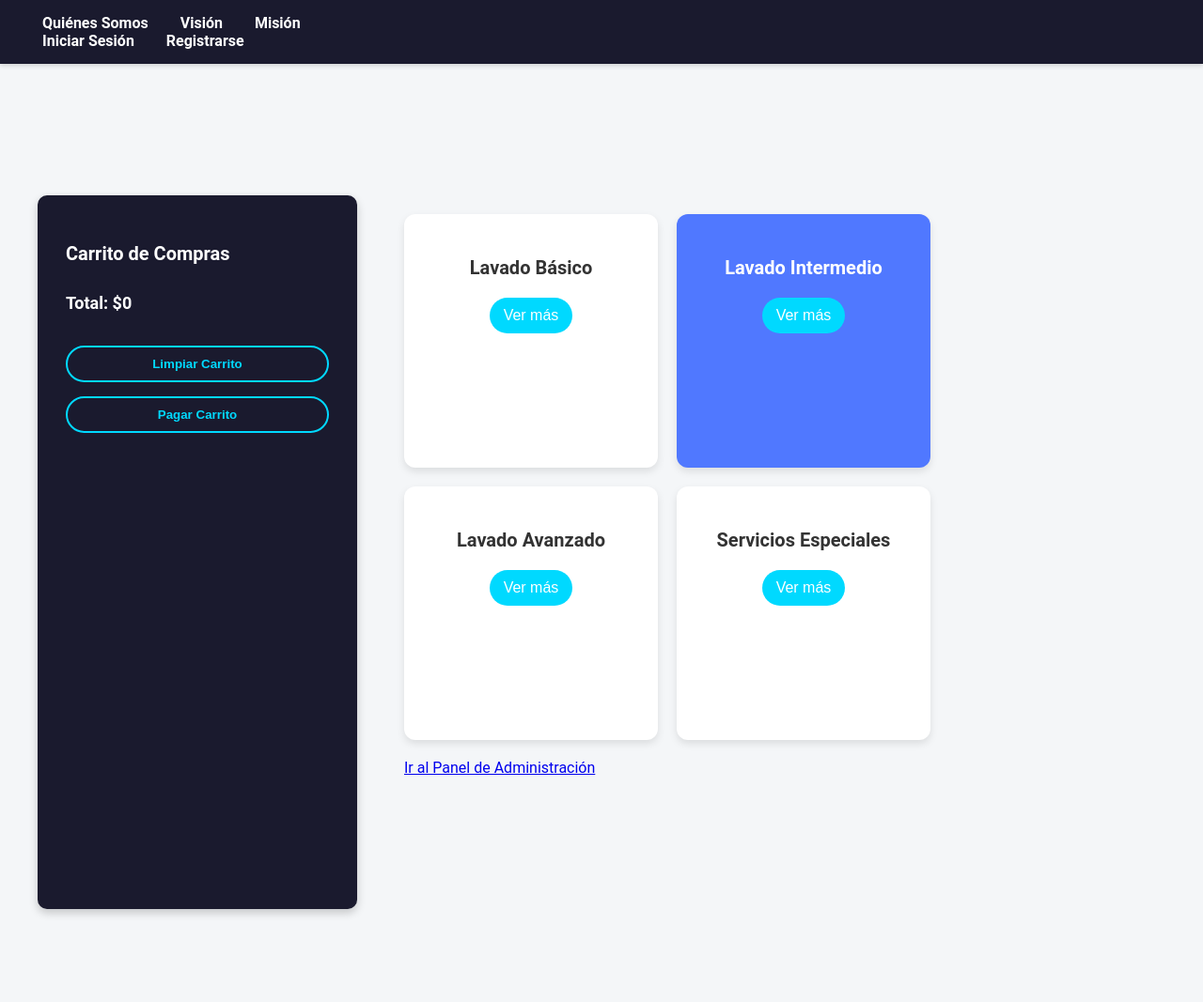
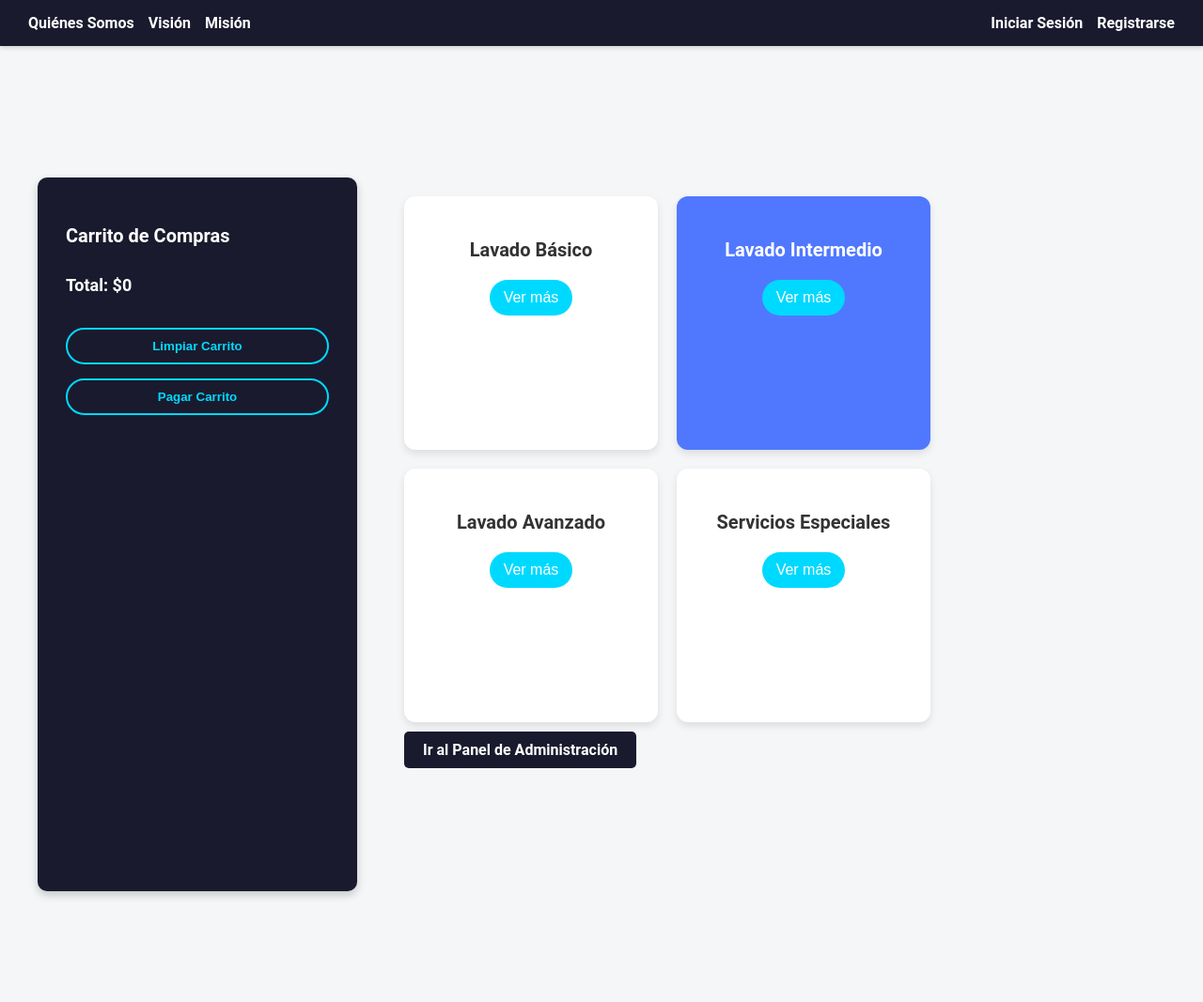
Before and after one commit to Jordanizquierdo/advanDetailing2.0, a Django app: page / in a window 1280 px wide. Shown: the top 1067 px of the page at 94% size. Run offline with Django 3.2, Linux system fonts and the light colour scheme.

Commit message:
estilo arreglado(creo)

```diff
--- a/static/css/index.css
+++ b/static/css/index.css
@@ -8,7 +8,7 @@ body {
 }
 
 /* Barra Superior */
-.topbar {
+.topbar-content {
   background-color: #1a1a2e;
   color: #FFF;
   padding: 15px 30px;
@@ -21,11 +21,18 @@ body {
   box-shadow: 0 2px 5px rgba(0, 0, 0, 0.15);
 }
 
+
+.topbar-links,
+.topbar-auth {
+  display: flex;
+  gap: 15px;
+}
+
+/* Estilos de los enlaces */
 .topbar-links a,
 .topbar-auth a {
   color: #FFF;
   text-decoration: none;
-  margin: 0 15px;
   font-weight: bold;
   font-size: 16px;
   transition: color 0.3s;
@@ -184,12 +192,31 @@ body {
 .special-service {
   padding: 15px;
   margin: 20px 0;
-  border: 1px solid #ddd;
+  border: 1px solid #FFF;
   border-radius: 8px;
-  background-color: #fafafa;
+  background-color: #333;
+  width: 100px;
+  height: 230px;
+  color: #FFF;
+  flex-direction: column;
 }
 
 .special-service h4 {
   margin: 0;
   font-size: 18px;
 }
+
+/* Botón para el Panel de Administración */
+.admin-button {
+  background-color: #1a1a2e;
+  color: #FFF;
+  padding: 10px 20px;
+  border-radius: 5px;
+  text-decoration: none;
+  font-weight: bold;
+  transition: background-color 0.3s;
+}
+
+.admin-button:hover {
+  background-color: #00a3c4;
+}
```
Also changed, not shown: other parts of static/css/index.css (+1 -0 lines), advanDetailing/settings.py (+14 -5 lines), app1/models.py (+8 -7 lines), app1/migrations/0002_auto_20241109_1752.py (added).
